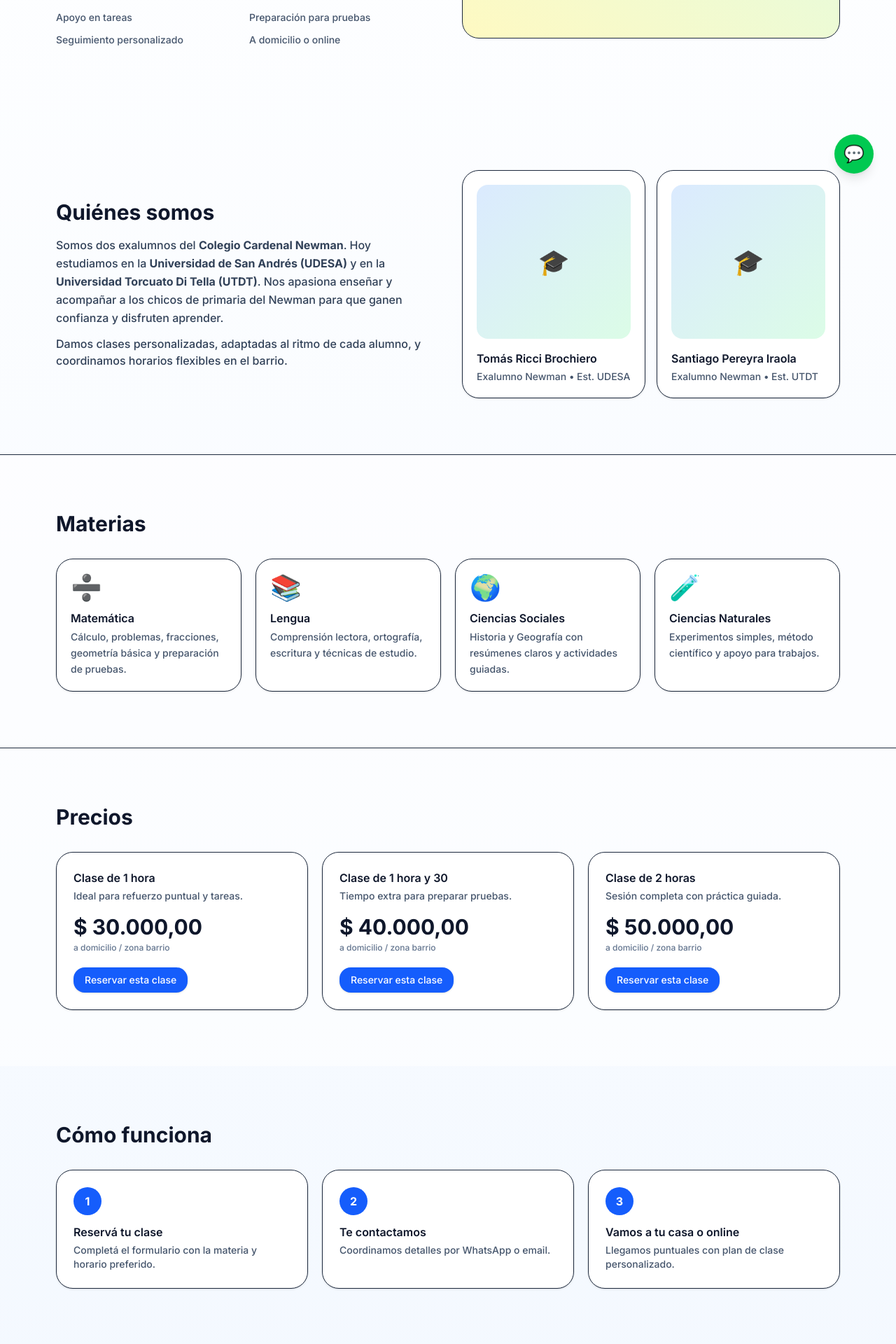
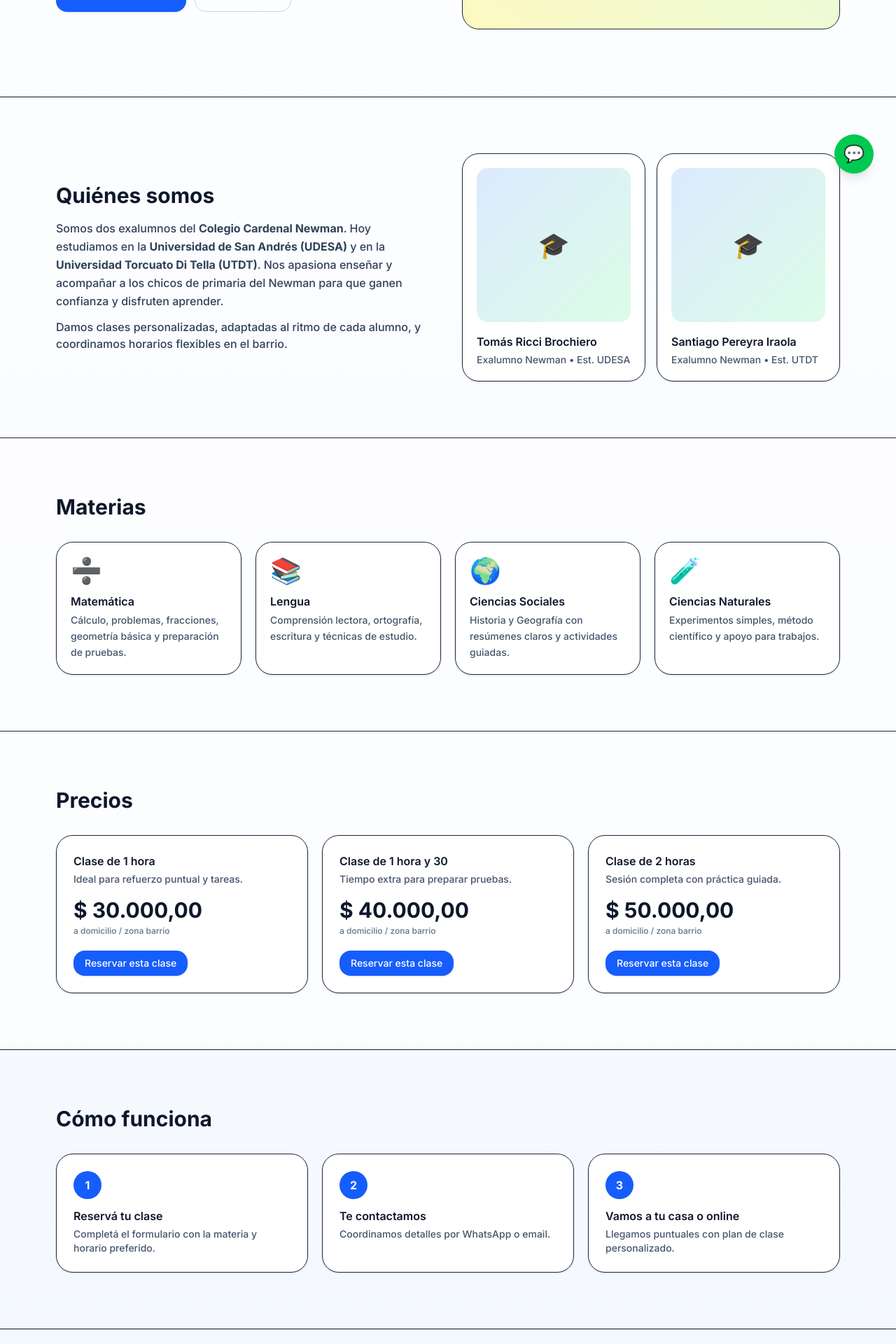
Before and after one commit to Tomiricci/clases-del-barrio, a React (Vite) app: page / in a window 1280 px wide. Shown: the part 520-2440 px from the top of the page at 70% size. Built offline with nearby package versions, Linux system fonts and the light colour scheme.

Commit message:
correciones

```diff
--- a/src/App.jsx
+++ b/src/App.jsx
@@ -19,10 +19,13 @@ export default function App() {
     <div className="min-h-screen bg-gradient-to-b from-white to-blue-50 text-slate-800">
       <Header onNav={scrollTo} />
       <Hero onCTA={() => scrollTo('reserva')} />
+      <div className="w-full border-t border-slate-900"></div>
       <About id="nosotros" />
       <Subjects id="materias" />
       <Pricing id="precios" />
+      <div className="w-full border-t border-slate-900"></div>
       <HowItWorks id="como-funciona" />
+      <div className="w-full border-t border-slate-900"></div>
       <ContactForm id="reserva" />
       <Footer />
       <WhatsAppFloating />
@@ -76,7 +79,7 @@ function Logo({ size = 36 }) {
 
 function Hero({ onCTA }) {
   return (
-    <section className="relative overflow-hidden">
+  <section className="relative overflow-hidden">
       <div className="mx-auto max-w-6xl px-4 py-16 md:py-24 grid md:grid-cols-2 gap-10 items-center">
         <div>
           <h1 className="text-3xl md:text-5xl font-extrabold leading-tight text-slate-900">
@@ -93,12 +96,6 @@ function Hero({ onCTA }) {
               Ver materias
             </a>
           </div>
-          <ul className="mt-6 grid grid-cols-2 gap-3 text-sm text-slate-600">
-            <li>Apoyo en tareas</li>
-            <li>Preparación para pruebas</li>
-            <li>Seguimiento personalizado</li>
-            <li>A domicilio o online</li>
-          </ul>
         </div>
         <div className="relative">
           <div className="aspect-[4/3] w-full rounded-3xl bg-gradient-to-tr from-yellow-100 to-green-100 border shadow-inner grid place-items-center p-6">
```
